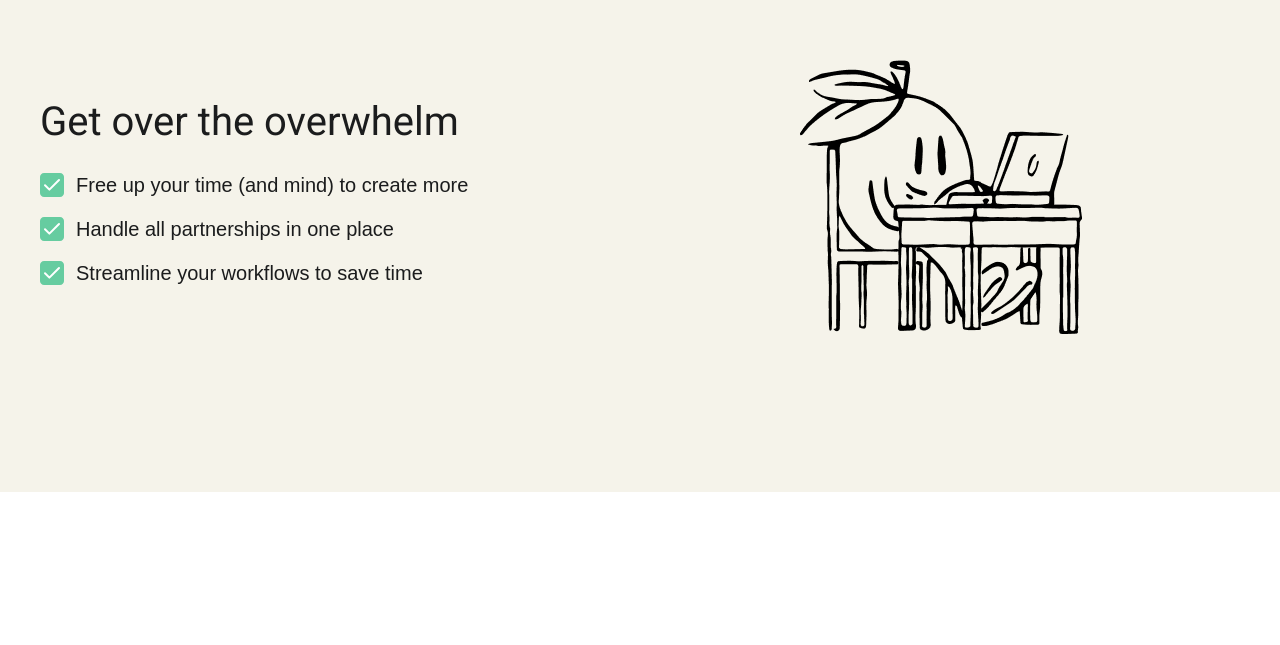
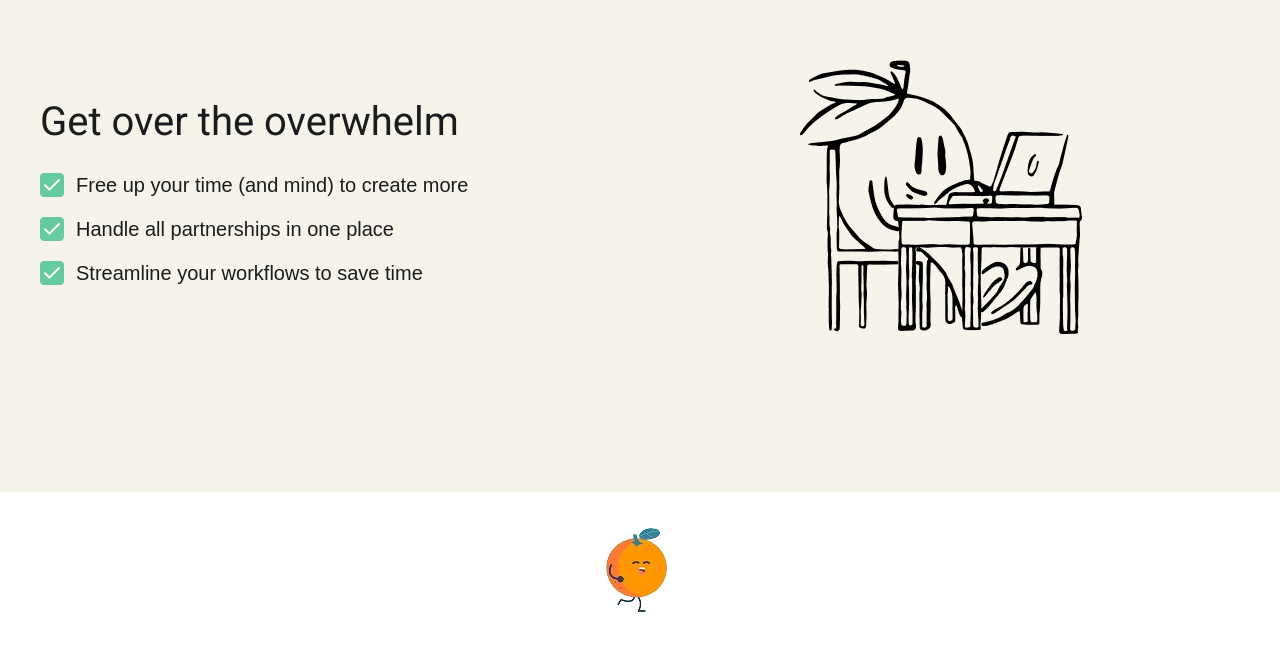
Before and after one commit to StupakYuliia/passionfroot-react-project, a React (Vite) app: page / in a window 1280 px wide. Shown: the part 2764-3409 px from the top of the page. Before the commit the page ends 3336 px from the top, so only its background shows below. Built offline with nearby package versions, Linux system fonts and the light colour scheme; a web font is replaced by a local one.

Commit message:
feat: add animated character sprite section

```diff
--- a/src/App.jsx
+++ b/src/App.jsx
@@ -4,6 +4,7 @@ import Hero from './components/Hero/Hero'
 import Audience from './components/Audience/Audience'
 import Challenges from './components/Challenges/Challenges'
 import Benefits from './components/Benefits/Benefits'
+import SpritePassionfroot from './components/SpritePassionfroot/SpritePassionfroot'
 
 export default function App() {
   return (
@@ -14,6 +15,7 @@ export default function App() {
         <Audience/>
         <Challenges/>
         <Benefits/>
+        <SpritePassionfroot/>
       </main>
     </div>
   )
--- /dev/null
+++ b/src/components/SpritePassionfroot/SpritePassionfroot.jsx
@@ -0,0 +1,11 @@
+import classes from '../SpritePassionfroot/SpritePassionfroot.module.css'
+
+export default function SpritePassionfroot() {
+    return (
+        <section className={classes.animation}>
+            <div className={`container ${classes.animation__wrapper}`}>
+
+            </div>
+        </section>
+    )
+}
--- /dev/null
+++ b/src/components/SpritePassionfroot/SpritePassionfroot.module.css
@@ -0,0 +1,17 @@
+.animation {
+margin-top: -8rem;
+padding: 2rem 0;
+}
+
+.animation__wrapper {
+    height: 11.3rem;
+    width: 10.6rem;
+    background: url(../../assets/img/sprite.png) 0 0 no-repeat;
+    animation: play-sprite 0.5s steps(8) infinite;
+}
+
+@keyframes play-sprite {
+   to {
+        background-position-y: -90.4rem;
+    }
+}
```
Also changed, not shown: src/assets/img/sprite.png (added).
